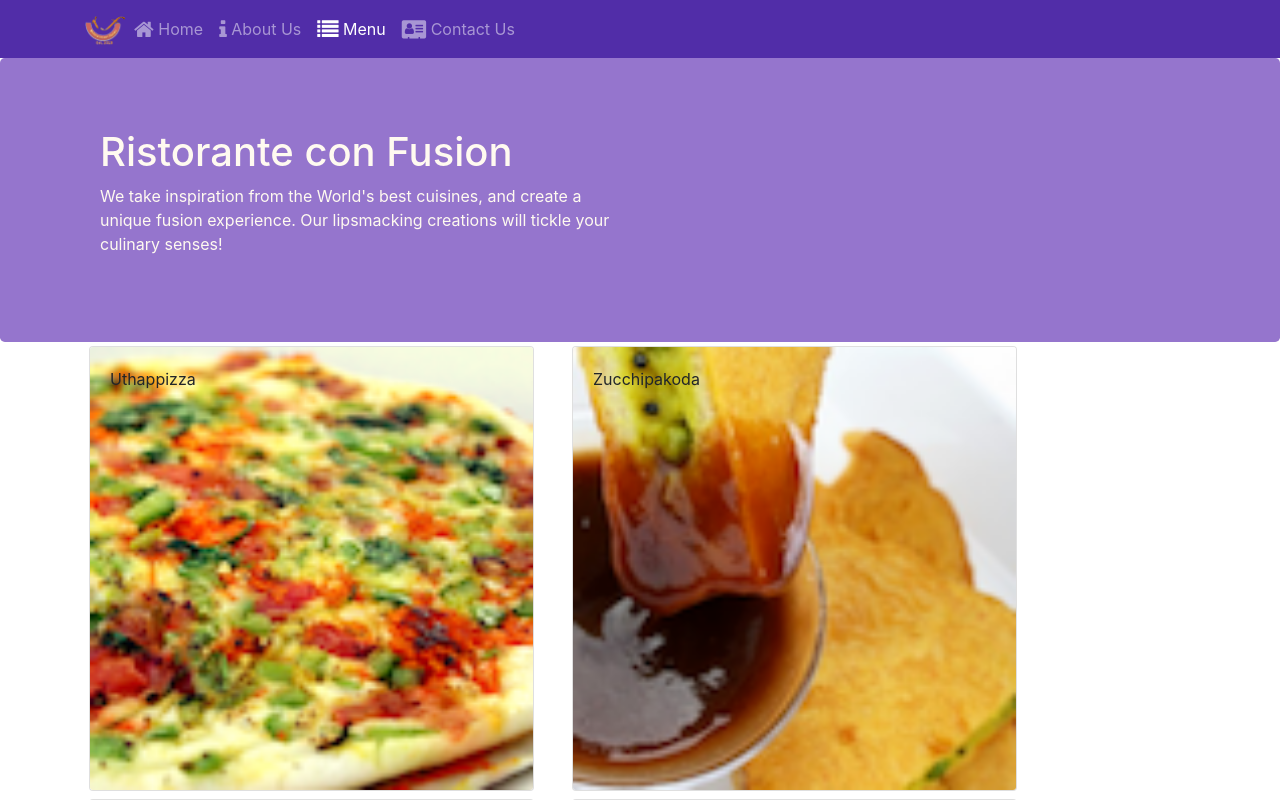
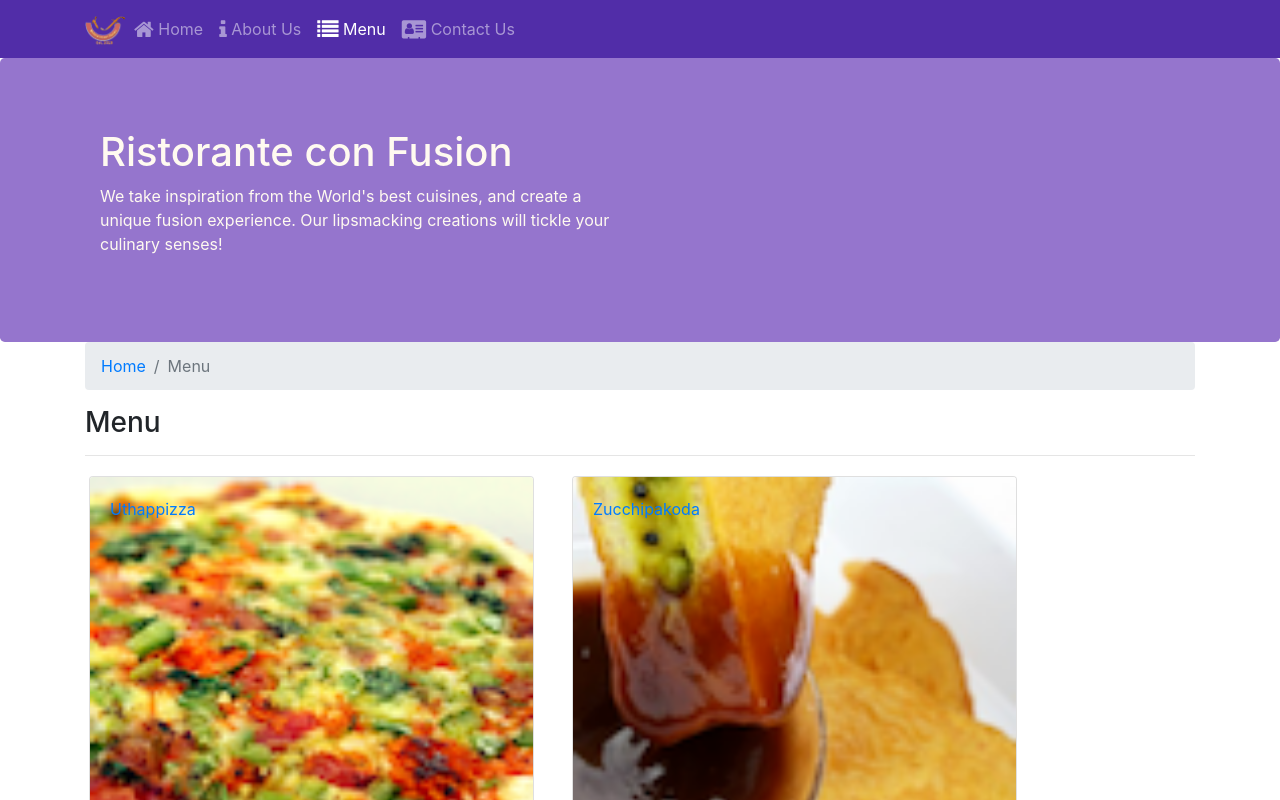
Before and after one commit to Suryam26/React, a React (Create React App) app: page /menu in a window 1280 px wide. Shown: the top 800 px of the page. Built offline with nearby package versions, Linux system fonts and the light colour scheme.

Commit message:
Single Page Applications Part 2

```diff
--- a/src/components/ContactComponent.js
+++ b/src/components/ContactComponent.js
@@ -1,8 +1,20 @@
 import React from 'react';
+import { Breadcrumb, BreadcrumbItem } from 'reactstrap';
+import { Link } from 'react-router-dom';
 
 function Contact(props) {
     return(
         <div className="container">
+            <div className="row">
+                <Breadcrumb className="col-12">
+                    <BreadcrumbItem><Link to="/home">Home</Link></BreadcrumbItem>
+                    <BreadcrumbItem active>Contact Us</BreadcrumbItem>
+                </Breadcrumb>
+                <div className="col-12">
+                    <h3>Contact Us</h3>
+                    <hr />
+                </div>
+            </div>
             <div className="row row-content">
                 <div className="col-12">
                 <h3>Location Information</h3>
--- a/src/components/DishdetailComponent.js
+++ b/src/components/DishdetailComponent.js
@@ -1,5 +1,6 @@
 import React from 'react';
-import { Card, CardImg, CardBody, CardText, CardTitle } from 'reactstrap';
+import { Card, CardImg, CardBody, CardText, CardTitle, Breadcrumb, BreadcrumbItem } from 'reactstrap';
+import { Link } from 'react-router-dom';
 
 
 function RenderDish({ dish }) {
@@ -43,11 +44,21 @@
     return (
       <div className="container">
           <div className="row">
+                <Breadcrumb className="col-12">
+                    <BreadcrumbItem><Link to="/menu">Menu</Link></BreadcrumbItem>
+                    <BreadcrumbItem active>{props.dish.name}</BreadcrumbItem>
+                </Breadcrumb>
+                <div className="col-12">
+                    <h3>{props.dish.name}</h3>
+                    <hr />
+                </div>
+          </div>
+          <div className="row">
             <div className="col-12 col-md-5 m-1">
                 <RenderDish dish={props.dish} />
             </div>
             <div className="col-12 col-md-5 offset-md-2 m-1">
-                <RenderComments comments={props.dish.comments} />
+                <RenderComments comments={props.comments} />
             </div>
           </div>
       </div>
--- a/src/components/MainComponent.js
+++ b/src/components/MainComponent.js
@@ -35,12 +35,22 @@
         );
     };
 
+    const DishWithId = ({ match }) => {
+        return (
+          <DishDetail
+                dish={this.state.dishes.filter((dish) => dish.id === parseInt(match.params.dishId,10))[0]}
+                comments={this.state.comments.filter((comment) => comment.dishId === parseInt(match.params.dishId,10))}
+              />
+        );
+    };
+
     return (
       <div>
          <Header />
          <Switch>
               <Route path="/home" component={HomePage} />
               <Route exact path="/menu" component={() => <Menu dishes={this.state.dishes} /> } />
+              <Route path="/menu/:dishId" component={DishWithId} />
               <Route exact path="/contactus" component={Contact} />
               <Redirect to="/home" />
          </Switch>
--- a/src/components/MenuComponent.js
+++ b/src/components/MenuComponent.js
@@ -1,14 +1,17 @@
 import React from 'react';
-import { Card, CardImg, CardImgOverlay, CardTitle  } from 'reactstrap';
+import { Card, CardImg, CardImgOverlay, CardTitle, Breadcrumb, BreadcrumbItem  } from 'reactstrap';
+import { Link } from 'react-router-dom';
 
 
-function RenderMenuItem({ dish, onClick }) {
+function RenderMenuItem({ dish }) {
     return (
       <Card>
+          <Link to={`/menu/${dish.id}`} >
               <CardImg width="100%" src={dish.image} alt={dish.name} />
               <CardImgOverlay>
                   <CardTitle>{dish.name}</CardTitle>
               </CardImgOverlay>
+          </Link>
       </Card>
     );
 }
@@ -17,13 +20,23 @@
     const menu = props.dishes.map((dish) => {
       return (
         <div  key={dish.id} className="col-12 col-md-5 m-1">
-            <RenderMenuItem  dish={dish}  onClick={props.onClick} />
+            <RenderMenuItem  dish={dish} />
         </div>
       );
     });
 
     return (
       <div className="container">
+          <div className="row">
+                <Breadcrumb className="col-12">
+                    <BreadcrumbItem><Link to="/home">Home</Link></BreadcrumbItem>
+                    <BreadcrumbItem active>Menu</BreadcrumbItem>
+                </Breadcrumb>
+                <div className="col-12">
+                    <h3>Menu</h3>
+                    <hr />
+                </div>
+          </div>
           <div className="row">
                 {menu}
           </div>
```
Also changed, not shown: src/shared/comments.js (line endings or trailing spaces). Lines whose indentation alone changed are shown as unchanged.
